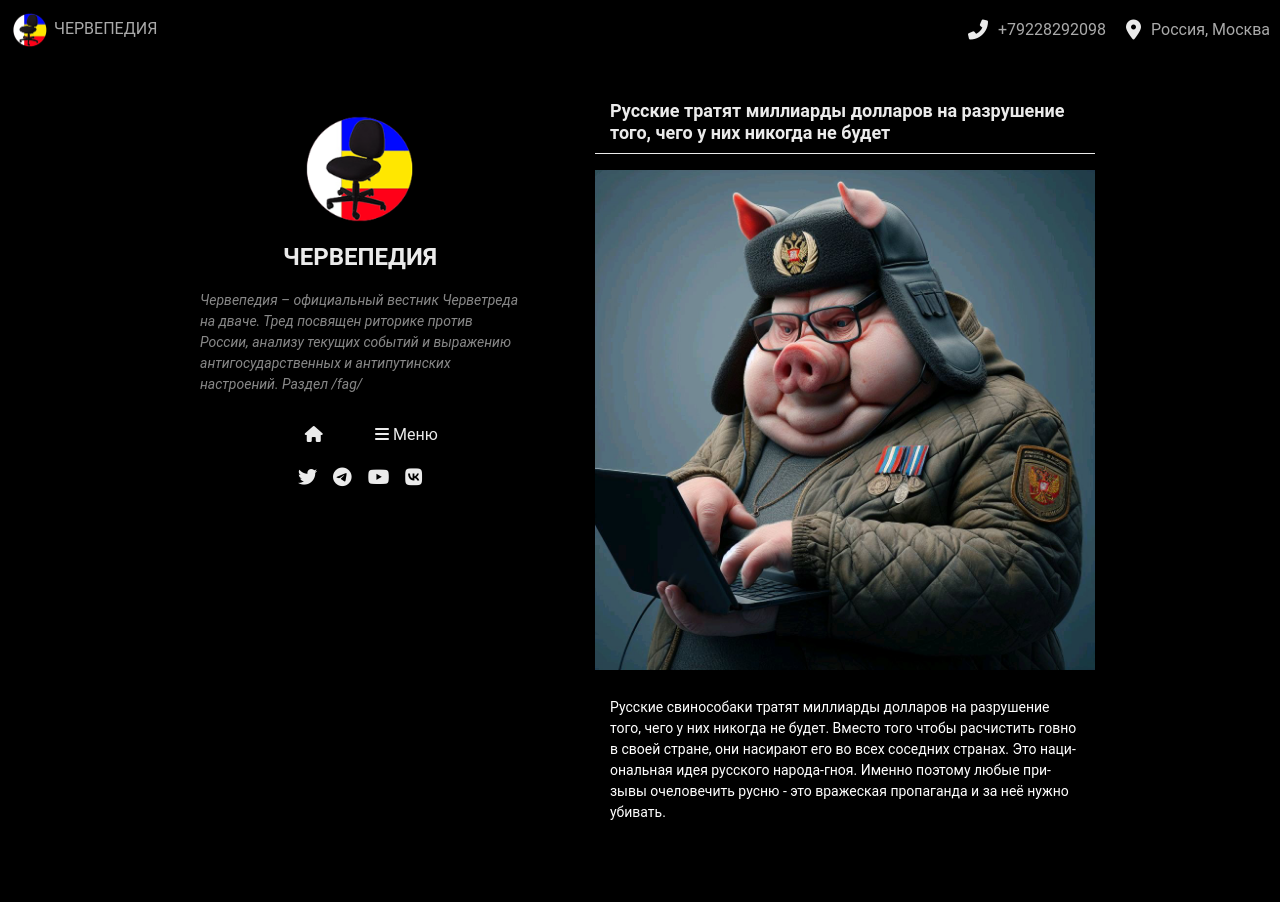
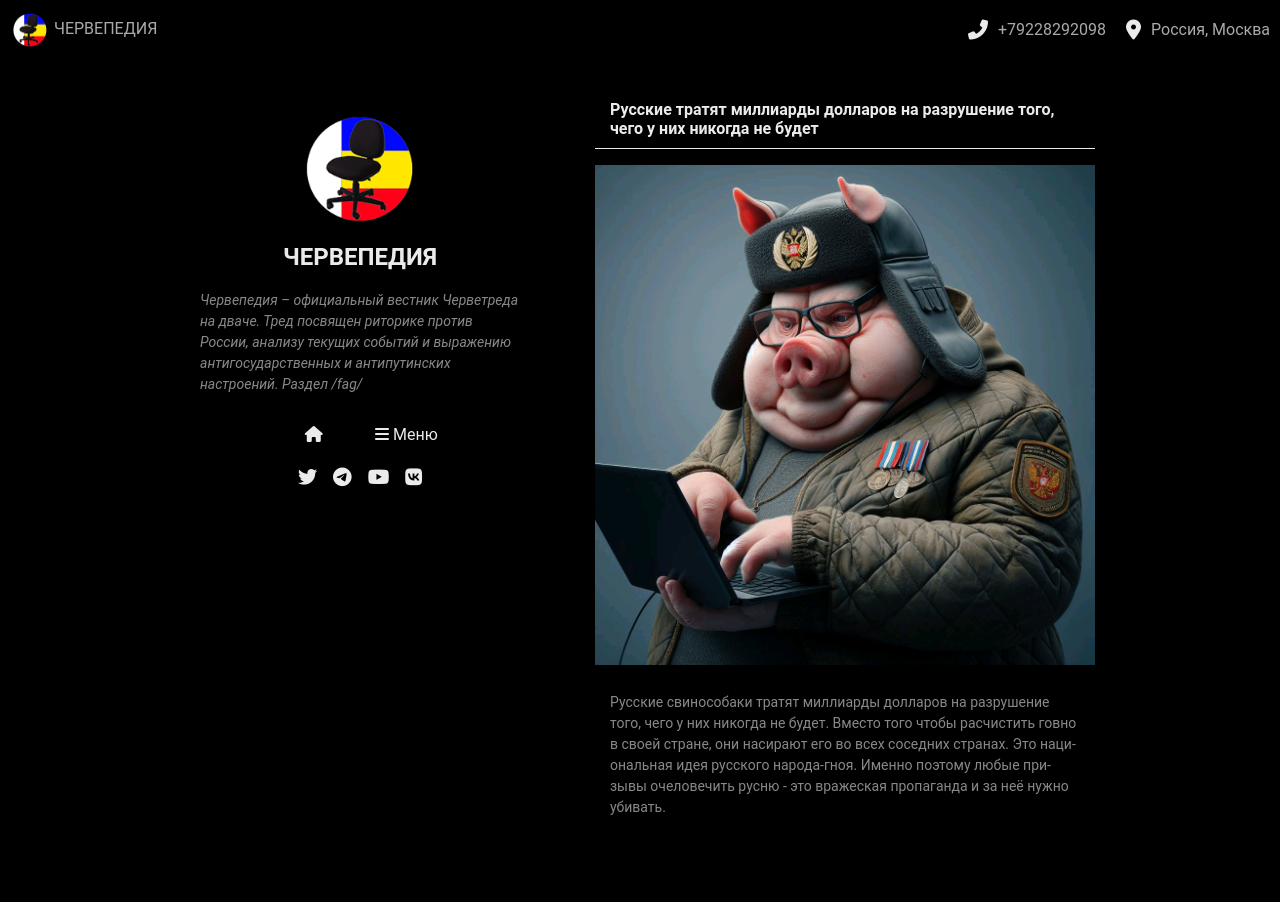
Before and after one commit to chervepedia/chervepedia.github.io, a Jekyll site: the page built from _posts/2023-10-10-черветред-против-россии-14.md, in a window 1280 px wide. Built offline with Jekyll 4.4.1, drawn with Linux system fonts in a browser that asks for light colours; a script that is not in the unit is left out; comment, search, counter and statistics services are not loaded.

Commit message:
Update post.css

```diff
--- a/assets/css/post.css
+++ b/assets/css/post.css
@@ -18,14 +18,14 @@
 }
 
 .post-title {
-    font-size: 18px;
+    font-size: 16px;
     font-weight: bold;
     color: var(--main-color);
     margin: 0;
 }
 
 .post-image-wrapper {
-    margin-top: 16px;
+    margin-top: 12px;
 }
 
 .post-image-wrapper img {
@@ -37,7 +37,7 @@
 .post-content {
     padding: 15px;
     font-size: 14px;
-    color: #fff;
+    color: #888;
     text-align: left;
     word-break: break-word;
     overflow-wrap: break-word;
```
